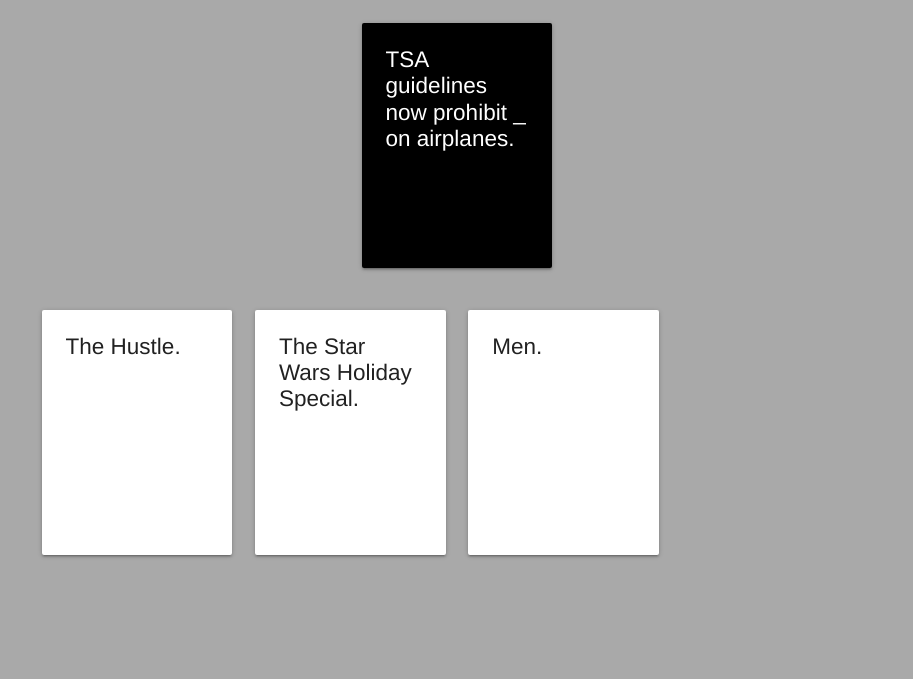
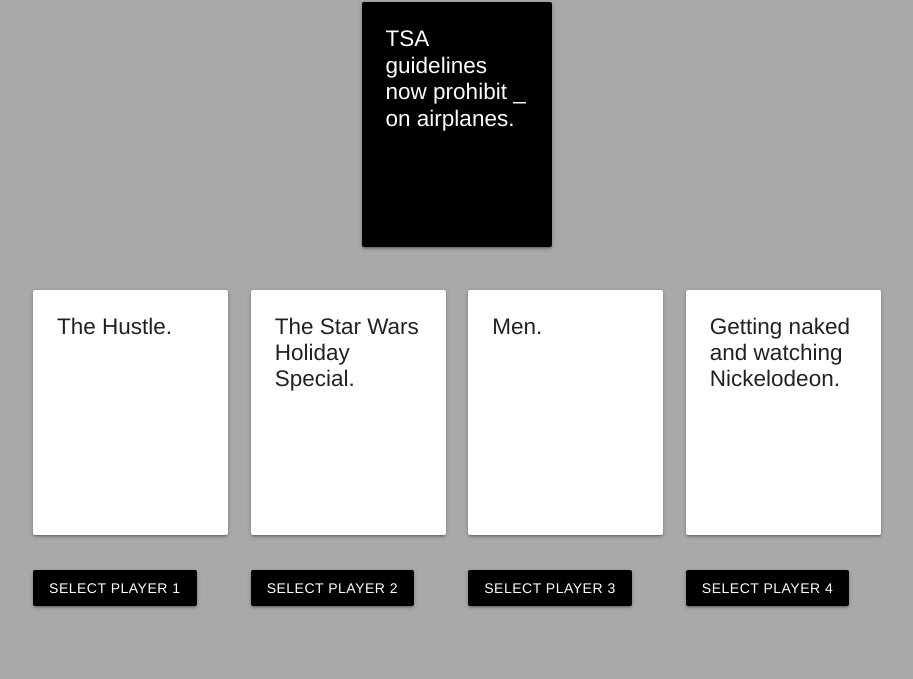
Before and after one commit to Avizacherman/rando-CAH, a plain HTML site: page index.html in a window 1280 px wide. Shown: the part 121-800 px from the top of the page, without its empty margins (183-1096 px from the left). Drawn offline with nearby package versions, Linux system fonts and the light colour scheme.

Commit message:
near functioning

```diff
--- a/index.html
+++ b/index.html
@@ -15,9 +15,9 @@
   <title>RANDOCAH</title>
 </head>
 <body>
-  <h1 id="title" class="animated pulse infinite">
+  <h2 id="title" class="animated pulse infinite">
     RANDOCAH
-  </h1>
+  </h2>
 
   <div class="row">
     <div class="col s2 offset-s5">
@@ -26,7 +26,7 @@
       </div>
     </div>
   </div>
-  <div id="white-card-container">
+  <div id="white-card-container" >
   </div>
 
   <script src="https://cdnjs.cloudflare.com/ajax/libs/materialize/0.97.3/js/materialize.min.js" async></script>
--- a/script.js
+++ b/script.js
@@ -1,3 +1,4 @@
+"use strict"
 
 var Deck = function(cardList){
     this.cardList = cardList
@@ -28,35 +29,49 @@
   this.whiteDeck.shuffleDeck()
   this.blackDeck.shuffleDeck()
 
-  this.drawCards()
+  this.setUpCards()
 }
 
 Game.prototype.playerPick = function () {
 
 }
 
-Game.prototype.drawCards = function(){
+Game.prototype.setUpCards = function(){
 
   var currentBlackCard = this.blackDeck.drawTopCard()
   $('#black-card-text').html(currentBlackCard.text)
 
   for(var i=0; i< currentBlackCard.pick; i++){
-    var $row = $('<div>').addClass('row').attr('id', 'white-row-'+j).append($('<div>').addClass('col s2'))
-    for(var j=0; j < 3; j++){
+    var $row = $('<div>').addClass('row').attr('id', 'white-row-'+i)
+    for(var j=0; j < 4; j++){
       var $card = $('<div>').addClass('card-panel white')
-
 
       var $whiteSpan = $('<span>').addClass('white-card-text').html(this.whiteDeck.drawTopCard())
       $card.append($whiteSpan)
-      var $whiteHolder = $('<div>').addClass('col s2 white-col').attr('id', 'white-col-'+i)
+      var $whiteHolder = $('<div>').addClass('col s3 white-col').attr('id', 'white-col-'+j)
 
       $('#white-card-container').append($row.append($whiteHolder.append($card)))
       }
     }
+    var $buttonHolder = $('<div>').addClass('row').attr('id', 'select-button-holder')
+
+    for(let i=0; i<4; i++){
+      var $col = $('<div>').addClass('col s3')
+      var $selectButton = $('<a>')
+      .addClass('waves-effect waves-light black btn')
+      .text(`Select Player ${i+1}`)
+      .attr('id', `player-${i}`)
+      .click(()=>{this.incrementScore(i)})
+
+      $buttonHolder.append($col.append($selectButton))
+    }
+    $('#white-card-container').append($buttonHolder)
 }
 
 Game.prototype.incrementScore = function(player){
-
+  console.log(player)
+  $('#white-card-container').empty()
+  this.setUpCards()
 }
 
 var game = new Game(cardList.whiteCards, cardList.blackCards)
--- a/style.css
+++ b/style.css
@@ -24,3 +24,8 @@
   font-size: 1.5em;
   line-height: normal;
 }
+
+#white-card-container{
+  width: 68%;
+  margin: 0 auto;
+}
```
